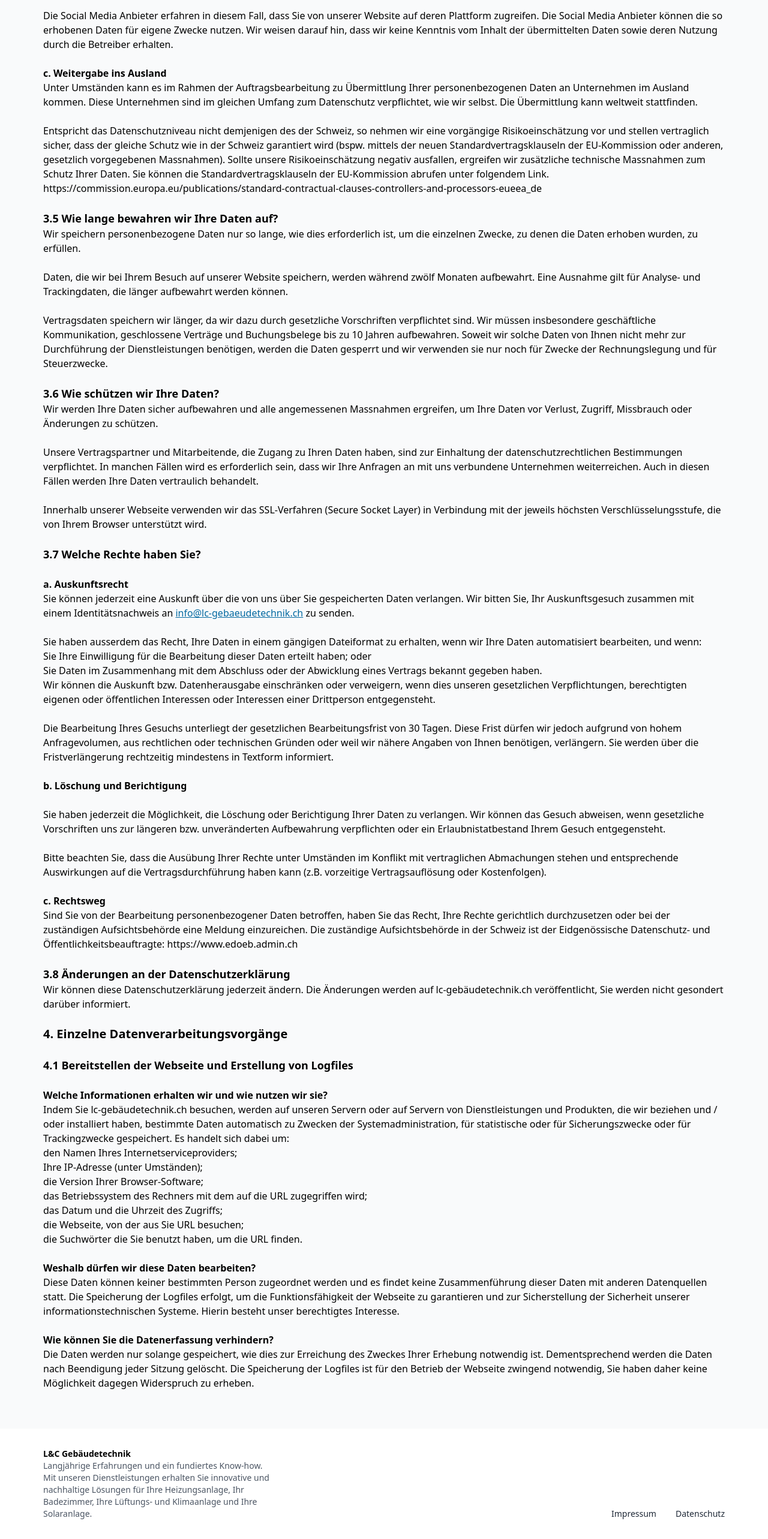
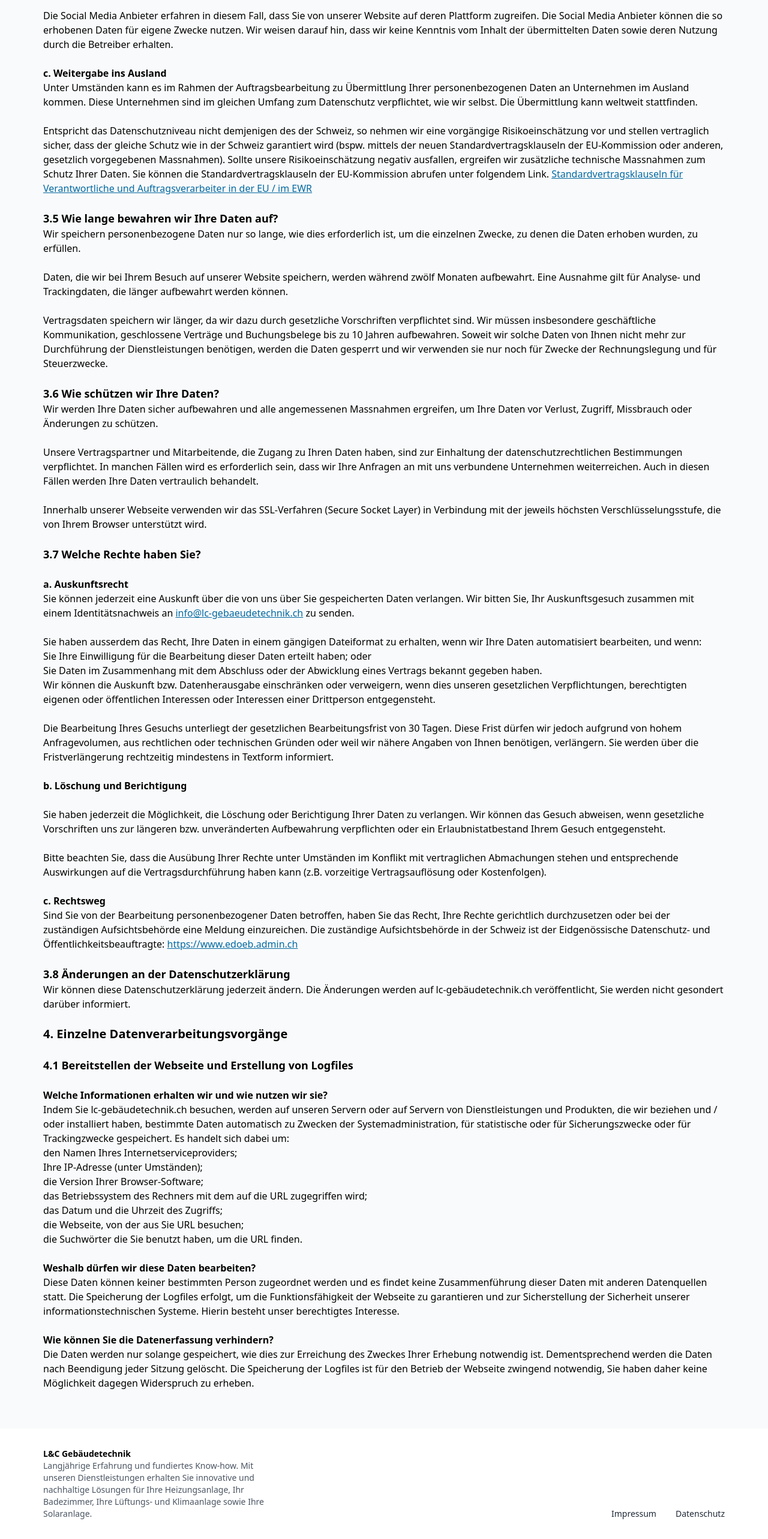
Before and after one commit to MrF3lix/lc-gebaeudetechnik, a Next.js app: page /datenschutz in a window 1280 px wide. Shown: the part 1858-4424 px from the top of the page at 60% size. Built offline with nearby package versions, Linux system fonts and the light colour scheme.

Commit message:
Fix spelling mistakes

```diff
--- a/app/datenschutz/page.tsx
+++ b/app/datenschutz/page.tsx
@@ -75,7 +75,9 @@ export default function Datenschutz() {
       <p>Wir haben eventuell auf unserer Website Links zu unseren Social-Media-Kanälen eingebettet. Das ist für Sie jeweils ersichtlich (typischerweise über entsprechende Symbole). Klicken Sie auf die Symbole, werden Sie auf unsere Social-Media-Kanäle weitergeleitet.<br /><br />Die Social Media Anbieter erfahren in diesem Fall, dass Sie von unserer Website auf deren Plattform zugreifen. Die Social Media Anbieter können die so erhobenen Daten für eigene Zwecke nutzen. Wir weisen darauf hin, dass wir keine Kenntnis vom Inhalt der übermittelten Daten sowie deren Nutzung durch die Betreiber erhalten.</p>
       <br />
       <h5 className="text-md font-bold">c. Weitergabe ins Ausland</h5>
-      <p>Unter Umständen kann es im Rahmen der Auftragsbearbeitung zu Übermittlung Ihrer personenbezogenen Daten an Unternehmen im Ausland kommen. Diese Unternehmen sind im gleichen Umfang zum Datenschutz verpflichtet, wie wir selbst. Die Übermittlung kann weltweit stattfinden.<br /><br />Entspricht das Datenschutzniveau nicht demjenigen des der Schweiz, so nehmen wir eine vorgängige Risikoeinschätzung vor und stellen vertraglich sicher, dass der gleiche Schutz wie in der Schweiz garantiert wird (bspw. mittels der neuen Standardvertragsklauseln der EU-Kommission oder anderen, gesetzlich vorgegebenen Massnahmen). Sollte unsere Risikoeinschätzung negativ ausfallen, ergreifen wir zusätzliche technische Massnahmen zum Schutz Ihrer Daten. Sie können die Standardvertragsklauseln der EU-Kommission abrufen unter folgendem Link. https://commission.europa.eu/publications/standard-contractual-clauses-controllers-and-processors-eueea_de</p>
+      <p>
+        Unter Umständen kann es im Rahmen der Auftragsbearbeitung zu Übermittlung Ihrer personenbezogenen Daten an Unternehmen im Ausland kommen. Diese Unternehmen sind im gleichen Umfang zum Datenschutz verpflichtet, wie wir selbst. Die Übermittlung kann weltweit stattfinden.<br /><br />Entspricht das Datenschutzniveau nicht demjenigen des der Schweiz, so nehmen wir eine vorgängige Risikoeinschätzung vor und stellen vertraglich sicher, dass der gleiche Schutz wie in der Schweiz garantiert wird (bspw. mittels der neuen Standardvertragsklauseln der EU-Kommission oder anderen, gesetzlich vorgegebenen Massnahmen). Sollte unsere Risikoeinschätzung negativ ausfallen, ergreifen wir zusätzliche technische Massnahmen zum Schutz Ihrer Daten. Sie können die Standardvertragsklauseln der EU-Kommission abrufen unter folgendem Link. <Link className="text-sky-700 dark:text-sky-300 underline" href="https://commission.europa.eu/publications/standard-contractual-clauses-controllers-and-processors-eueea_de">Standardvertragsklauseln für Verantwortliche und Auftragsverarbeiter in der EU / im EWR</Link>
+      </p>
       <br />
       <h4 className="text-lg font-bold">3.5 Wie lange bewahren wir Ihre Daten auf?</h4>
       <p>Wir speichern personenbezogene Daten nur so lange, wie dies erforderlich ist, um die einzelnen Zwecke, zu denen die Daten erhoben wurden, zu erfüllen.<br /><br />Daten, die wir bei Ihrem Besuch auf unserer Website speichern, werden während zwölf Monaten aufbewahrt. Eine Ausnahme gilt für Analyse- und Trackingdaten, die länger aufbewahrt werden können.<br /><br />Vertragsdaten speichern wir länger, da wir dazu durch gesetzliche Vorschriften verpflichtet sind. Wir müssen insbesondere geschäftliche Kommunikation, geschlossene Verträge und Buchungsbelege bis zu 10 Jahren aufbewahren. Soweit wir solche Daten von Ihnen nicht mehr zur Durchführung der Dienstleistungen benötigen, werden die Daten gesperrt und wir verwenden sie nur noch für Zwecke der Rechnungslegung und für Steuerzwecke.</p>
@@ -98,7 +100,7 @@ export default function Datenschutz() {
       <p>Sie haben jederzeit die Möglichkeit, die Löschung oder Berichtigung Ihrer Daten zu verlangen. Wir können das Gesuch abweisen, wenn gesetzliche Vorschriften uns zur längeren bzw. unveränderten Aufbewahrung verpflichten oder ein Erlaubnistatbestand Ihrem Gesuch entgegensteht.<br /><br />Bitte beachten Sie, dass die Ausübung Ihrer Rechte unter Umständen im Konflikt mit vertraglichen Abmachungen stehen und entsprechende Auswirkungen auf die Vertragsdurchführung haben kann (z.B. vorzeitige Vertragsauflösung oder Kostenfolgen).</p>
       <br />
       <h5 className="text-md font-bold">c. Rechtsweg</h5>
-      <p>Sind Sie von der Bearbeitung personenbezogener Daten betroffen, haben Sie das Recht, Ihre Rechte gerichtlich durchzusetzen oder bei der zuständigen Aufsichtsbehörde eine Meldung einzureichen. Die zuständige Aufsichtsbehörde in der Schweiz ist der Eidgenössische Datenschutz- und Öffentlichkeitsbeauftragte: https://www.edoeb.admin.ch</p>
+      <p>Sind Sie von der Bearbeitung personenbezogener Daten betroffen, haben Sie das Recht, Ihre Rechte gerichtlich durchzusetzen oder bei der zuständigen Aufsichtsbehörde eine Meldung einzureichen. Die zuständige Aufsichtsbehörde in der Schweiz ist der Eidgenössische Datenschutz- und Öffentlichkeitsbeauftragte: <Link href="https://www.edoeb.admin.ch" className="text-sky-700 dark:text-sky-300 underline">https://www.edoeb.admin.ch</Link></p>
       <br />
       <h4 className="text-lg font-bold">3.8 Änderungen an der Datenschutzerklärung</h4>
       <p>Wir können diese Datenschutzerklärung jederzeit ändern. Die Änderungen werden auf lc-gebäudetechnik.ch veröffentlicht, Sie werden nicht gesondert darüber informiert.</p>
--- a/app/layout.tsx
+++ b/app/layout.tsx
@@ -7,8 +7,8 @@ import { MetaData } from "@/components/MetaData";
 import { Analytics } from "@vercel/analytics/react"
 
 export const metadata: Metadata = {
-  title: "L&C Gebäudetechnik",
-  description: "Wir sind auf Heizungs- und Gebäudetechnik Lösungen spezialisiert, die Ihren Komfort und Ihre Effizienz steigern. Ob Sie Heizungsrestaurierung, Reparaturen, Austausch oder regelmäßige Wartung und Inspektion benötigen, unser Team erfahrener Techniker steht Ihnen zur Verfügung.",
+  title: "L&C Gebäudetechnik GmbH",
+  description: "Langjährige Erfahrung und fundiertes Know-how. Mit unseren Dienstleistungen erhalten Sie innovative und nachhaltige Lösungen für Ihre Heizungsanlage, Ihr Badezimmer, Ihre Lüftungs- und Klimaanlage sowie Ihre Solaranlage.",
 };
 
 export default function RootLayout({
@@ -45,9 +45,9 @@ export default function RootLayout({
           <div className="max-w-[1200px] mx-auto flex justify-between items-end gap-8 py-8 px-8 lg:flex-nowrap flex-wrap">
             <div className="max-w-96">
               <h2 className="font-bold text-sm">L&C Gebäudetechnik</h2>
-              <p className="text-sm text-gray-600">Langjährige Erfahrungen und ein fundiertes Know-how.
-                Mit unseren Dienstleistungen erhalten Sie innovative und nachhaltige Lösungen für Ihre Heizungsanlage, Ihr Badezimmer,
-                Ihre Lüftungs- und Klimaanlage und Ihre Solaranlage.
+              <p className="text-sm text-gray-600">
+              Langjährige Erfahrung und fundiertes Know-how.
+              Mit unseren Dienstleistungen erhalten Sie innovative und nachhaltige Lösungen für Ihre Heizungsanlage, Ihr Badezimmer, Ihre Lüftungs- und Klimaanlage sowie Ihre Solaranlage.
               </p>
             </div>
             <div>
--- a/app/page.tsx
+++ b/app/page.tsx
@@ -13,13 +13,11 @@ export default function Home() {
     <>
       <section className="w-full flex justify-center py-16 px-8">
         <div className="flex flex-col gap-4 text-center max-w-[550px]">
-          <h1 className="text-4xl">Wärme, Präzision, Exzellenz<br /><span className="font-bold">L&C Gebäudetechnik</span></h1>
+          <h1 className="text-3xl">Wärme, Präzision, Exzellenz<br /><span className="font-bold">L&C Gebäudetechnik</span></h1>
           <p className="text-lg">
-            Langjährige Erfahrungen und ein fundiertes Know-how.
+            Langjährige Erfahrung und fundiertes Know-how.
             <br />
-            Mit unseren Dienstleistungen erhalten Sie innovative und nachhaltige Lösungen für Ihre Heizungsanlage, Ihr Badezimmer,
-            <br />
-            Ihre Lüftungs- und Klimaanlage und Ihre Solaranlage.
+            Mit unseren Dienstleistungen erhalten Sie innovative und nachhaltige Lösungen für Ihre Heizungsanlage, Ihr Badezimmer, Ihre Lüftungs- und Klimaanlage sowie Ihre Solaranlage.
           </p>
 
           <LinkButton href="mailto:info@lc-gebaeudetechnik.ch" className="self-center mt-2">
```
